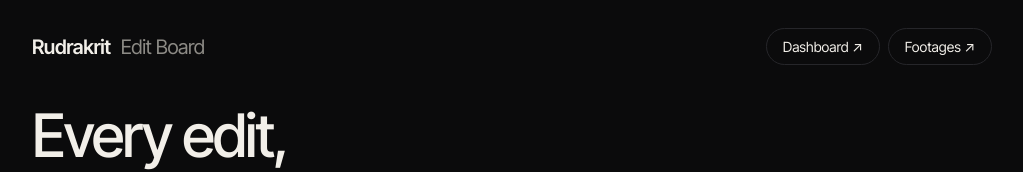
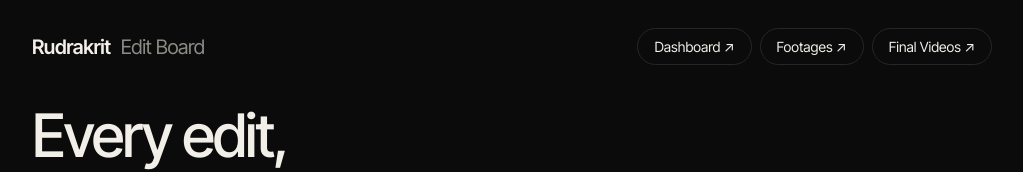
Before and after one commit to yrrolin/editingteam, a plain HTML site: page index.html in a window 1280 px wide. Shown: the top 172 px of the page, without its empty margins (128-1151 px from the left). Drawn offline with nearby package versions, Linux system fonts and the light colour scheme.

Commit message:
Add Final Videos shortcut to edit board

```diff
--- a/index.html
+++ b/index.html
@@ -58,7 +58,7 @@ footer{margin-top:60px;color:var(--mute);font-size:13px}
 </head>
 <body>
 <div class="wrap">
-  <header><div class="brand">Rudrakrit<span>Edit Board</span></div><nav style="display:flex;gap:8px;align-items:center;flex-wrap:wrap"><a id="dashlink" href="dashboard.html" style="color:var(--text);text-decoration:none;border:1px solid var(--line);border-radius:999px;padding:9px 16px;font-size:14px">Dashboard ↗</a><a href="https://drive.google.com/drive/folders/1FjMr6JaajPsmVDHGStv6TelDHBrr8x74?usp=drive_link" target="_blank" rel="noopener noreferrer" style="color:var(--text);text-decoration:none;border:1px solid var(--line);border-radius:999px;padding:9px 16px;font-size:14px">Footages ↗</a><button id="out" class="hide">Sign out</button></nav></header>
+  <header><div class="brand">Rudrakrit<span>Edit Board</span></div><nav style="display:flex;gap:8px;align-items:center;flex-wrap:wrap"><a id="dashlink" href="dashboard.html" style="color:var(--text);text-decoration:none;border:1px solid var(--line);border-radius:999px;padding:9px 16px;font-size:14px">Dashboard ↗</a><a href="https://drive.google.com/drive/folders/1FjMr6JaajPsmVDHGStv6TelDHBrr8x74?usp=drive_link" target="_blank" rel="noopener noreferrer" style="color:var(--text);text-decoration:none;border:1px solid var(--line);border-radius:999px;padding:9px 16px;font-size:14px">Footages ↗</a><a href="https://drive.google.com/drive/folders/1lk_EBAd6bAppCQvpO3fmfyHmihd_zkRB?usp=drive_link" target="_blank" rel="noopener noreferrer" style="color:var(--text);text-decoration:none;border:1px solid var(--line);border-radius:999px;padding:9px 16px;font-size:14px">Final Videos ↗</a><button id="out" class="hide">Sign out</button></nav></header>
   <h1>Every edit,<br>one clear board.</h1>
   <p class="sub">See what’s pending, who’s editing it, and where it stands. Updates appear live for the whole team.</p>
 
```
